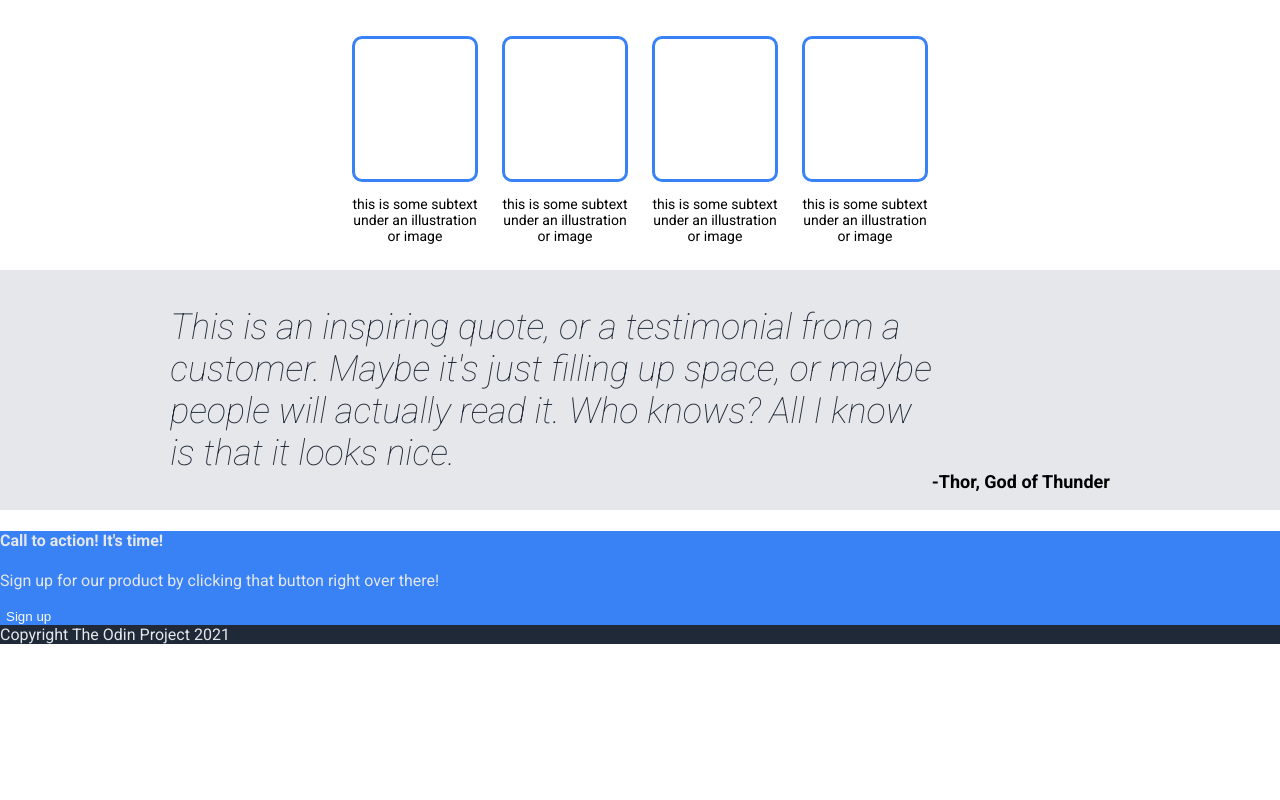
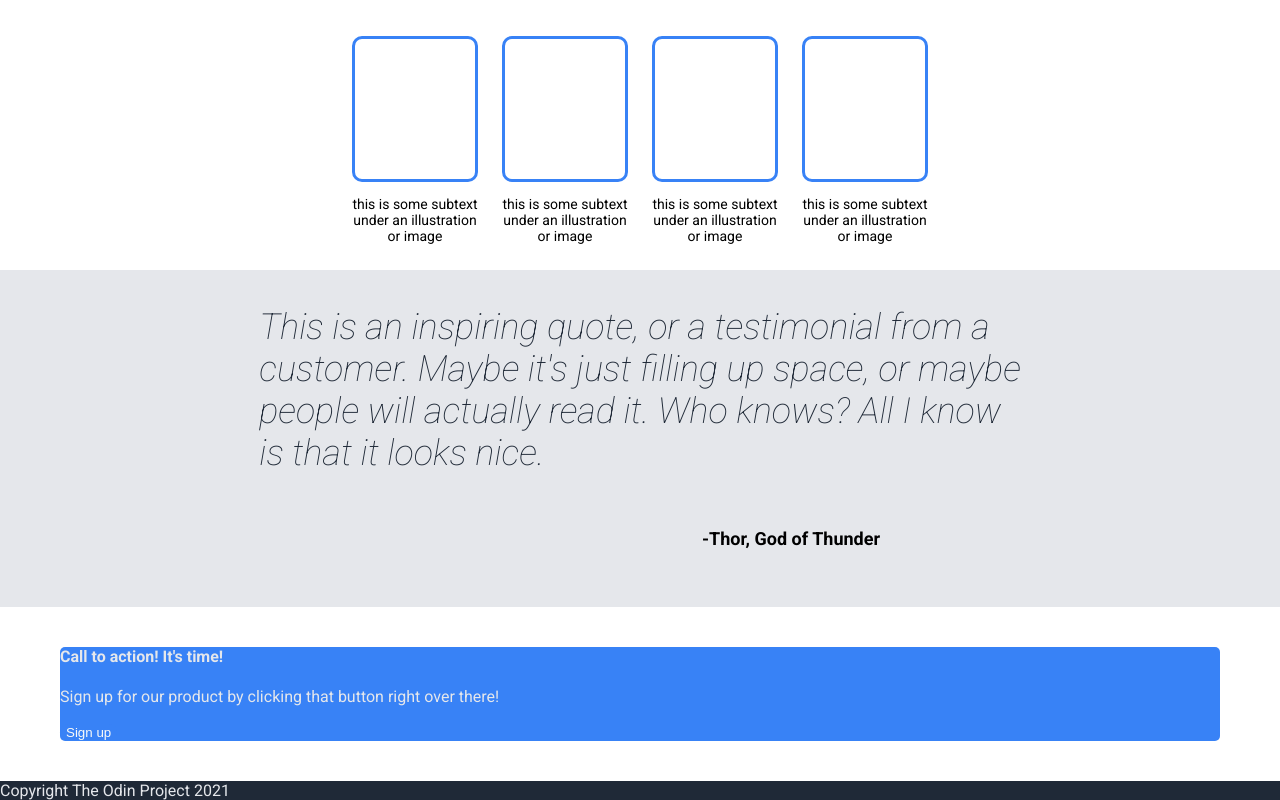
Before and after one commit to alibaba0010/landing_page, a plain HTML site: page project.html in a window 1280 px wide. Shown: the part 511-1311 px from the top of the page. Before the commit the page ends 1155 px from the top, so only its background shows below. Drawn offline with Linux system fonts and the light colour scheme.

Commit message:
finished pre-footer wroking with footer

```diff
--- a/project.html
+++ b/project.html
@@ -76,7 +76,9 @@
         Maybe it's just filling up space, or maybe <br />people will actually
         read it. Who knows? All I know <br />is that it looks nice.
       </p>
-      <p class="quote">-Thor, God of Thunder</p>
+      <div id="quote-id">
+        <p class="quote">-Thor, God of Thunder</p>
+      </div>
     </div>
     <div class="footer">
       <h4>Call to action! It's time!</h4>
--- a/styles/footer.css
+++ b/styles/footer.css
@@ -1,11 +1,23 @@
 .pre-footer {
   background-color: #e5e7eb;
   display: flex;
-  align-items: flex-end;
   justify-content: center;
-  flex-direction: row;
+  margin-bottom: 40px;
+  flex-direction: column;
 }
 .quote {
   font-size: 18px;
   font-weight: bold;
 }
+#quote-id {
+  display: flex;
+  align-items: flex-end;
+  justify-content: flex-end;
+  margin-right: 400px;
+  margin-bottom: 40px;
+}
+
+.footer {
+  margin: 40px 60px;
+  border-radius: 5px;
+}
```
